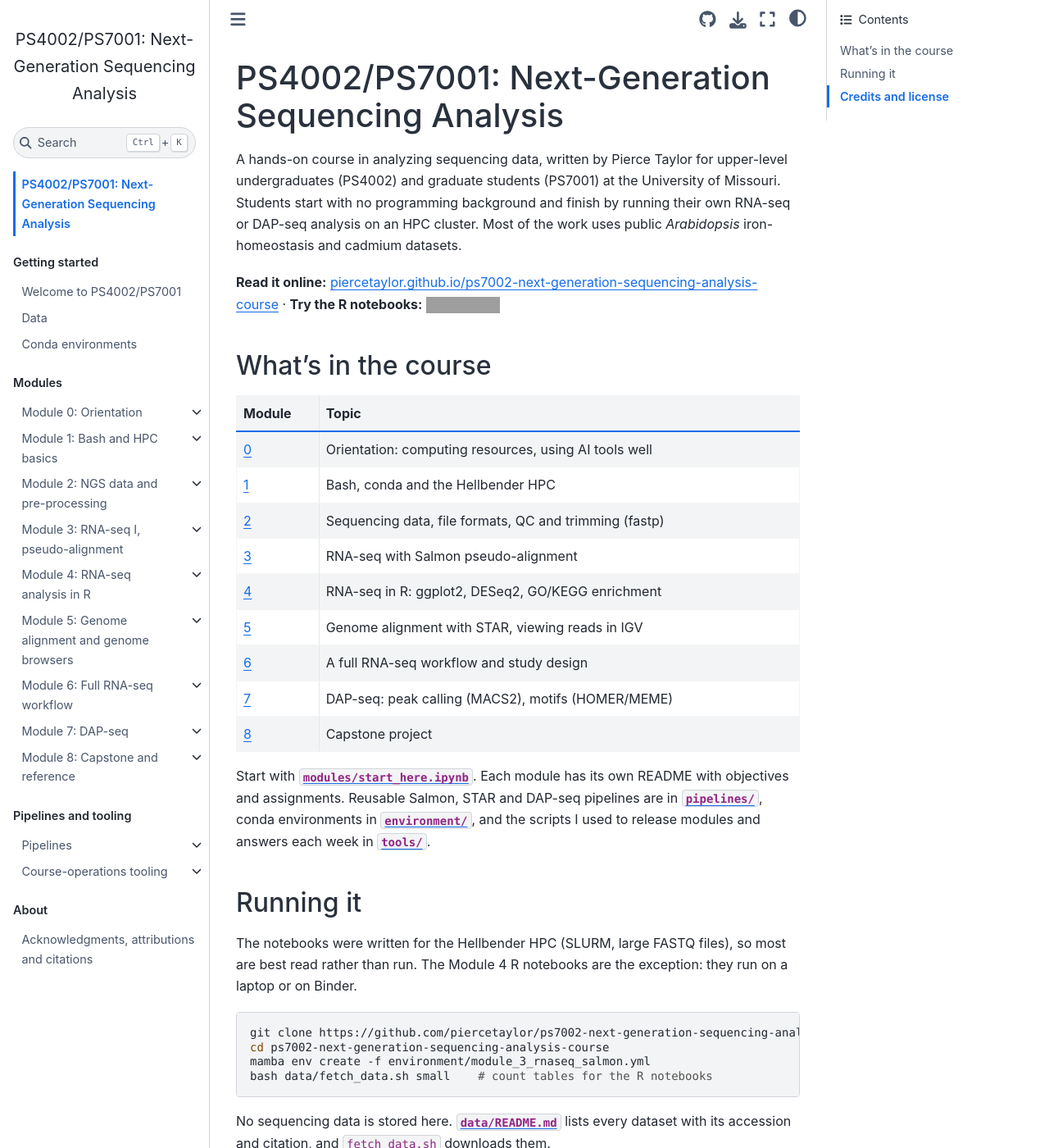
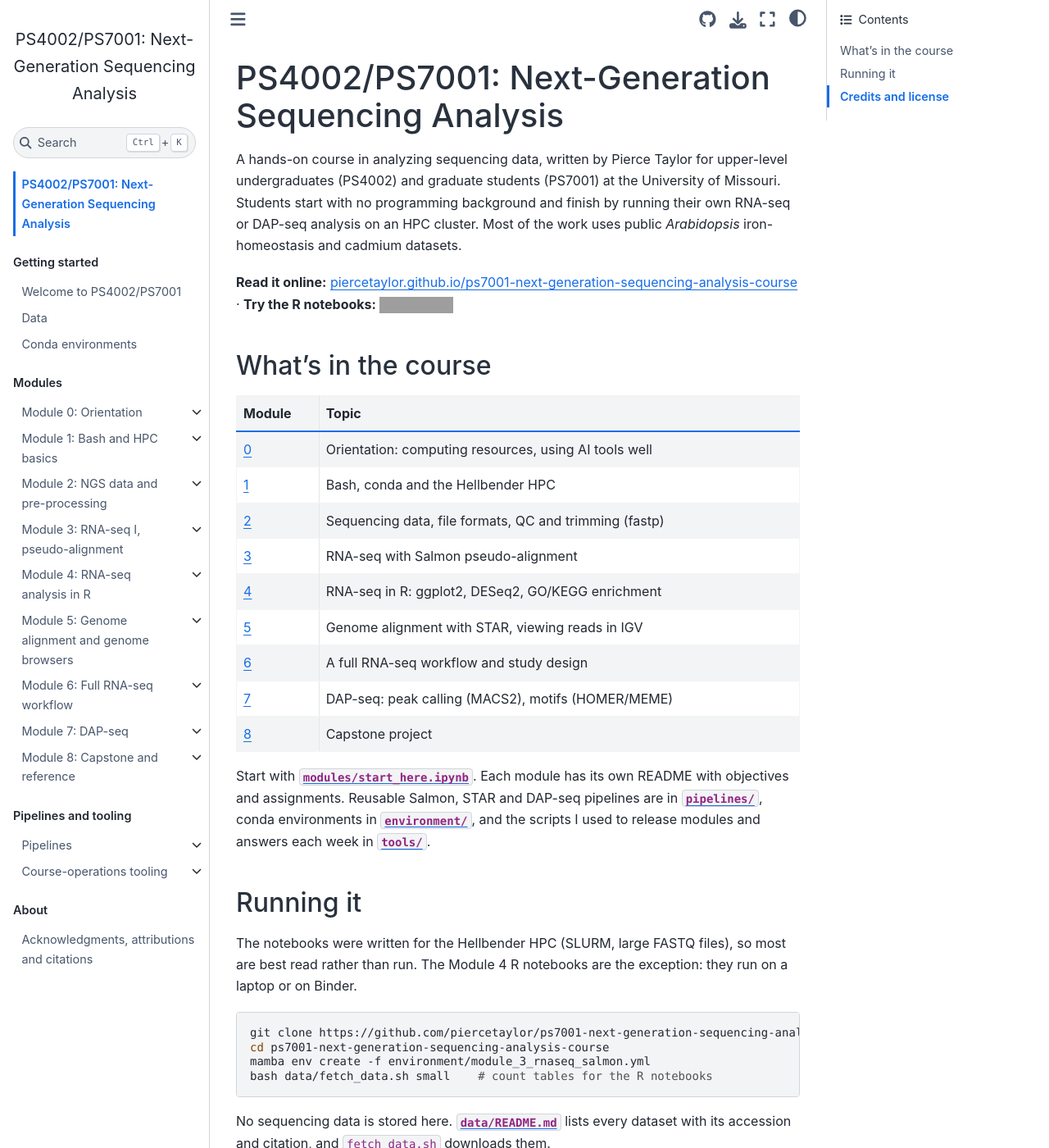
Before and after one commit to piercetaylor/ps7001-next-generation-sequencing-analysis-course, a Jupyter Book: the page built from README.md, in a window 1280 px wide and 1400 px high. Shown: the whole window at 82% size. Built offline with Jupyter Book 1.0.4 settings and Sphinx 7.4.7 and the Sphinx Book theme 1.1.4, drawn with Linux system fonts in a browser that asks for light colours; grey boxes are pictures that could not be loaded.

Commit message:
Point links at the renamed repository (ps7001-...)

````diff
--- a/README.md
+++ b/README.md
@@ -6,8 +6,8 @@ University of Missouri. Students start with no programming background and
 finish by running their own RNA-seq or DAP-seq analysis on an HPC cluster.
 Most of the work uses public *Arabidopsis* iron-homeostasis and cadmium datasets.
 
-**Read it online:** [piercetaylor.github.io/ps7002-next-generation-sequencing-analysis-course](https://piercetaylor.github.io/ps7002-next-generation-sequencing-analysis-course/)
-· **Try the R notebooks:** [![Binder](https://mybinder.org/badge_logo.svg)](https://mybinder.org/v2/gh/piercetaylor/ps7002-next-generation-sequencing-analysis-course/main?urlpath=lab/tree/modules/module_4_rnaseq_in_r)
+**Read it online:** [piercetaylor.github.io/ps7001-next-generation-sequencing-analysis-course](https://piercetaylor.github.io/ps7001-next-generation-sequencing-analysis-course/)
+· **Try the R notebooks:** [![Binder](https://mybinder.org/badge_logo.svg)](https://mybinder.org/v2/gh/piercetaylor/ps7001-next-generation-sequencing-analysis-course/main?urlpath=lab/tree/modules/module_4_rnaseq_in_r)
 
 ## What's in the course
 
@@ -36,8 +36,8 @@ so most are best read rather than run. The Module 4 R notebooks are the
 exception: they run on a laptop or on Binder.
 
 ```bash
-git clone https://github.com/piercetaylor/ps7002-next-generation-sequencing-analysis-course.git
-cd ps7002-next-generation-sequencing-analysis-course
+git clone https://github.com/piercetaylor/ps7001-next-generation-sequencing-analysis-course.git
+cd ps7001-next-generation-sequencing-analysis-course
 mamba env create -f environment/module_3_rnaseq_salmon.yml
 bash data/fetch_data.sh small    # count tables for the R notebooks
 ```
--- a/_config.yml
+++ b/_config.yml
@@ -31,7 +31,7 @@ parse:
     - substitution
 
 repository:
-  url: https://github.com/piercetaylor/ps7002-next-generation-sequencing-analysis-course
+  url: https://github.com/piercetaylor/ps7001-next-generation-sequencing-analysis-course
   branch: main
 
 html:
````
Also changed, not shown: 1 other file.
